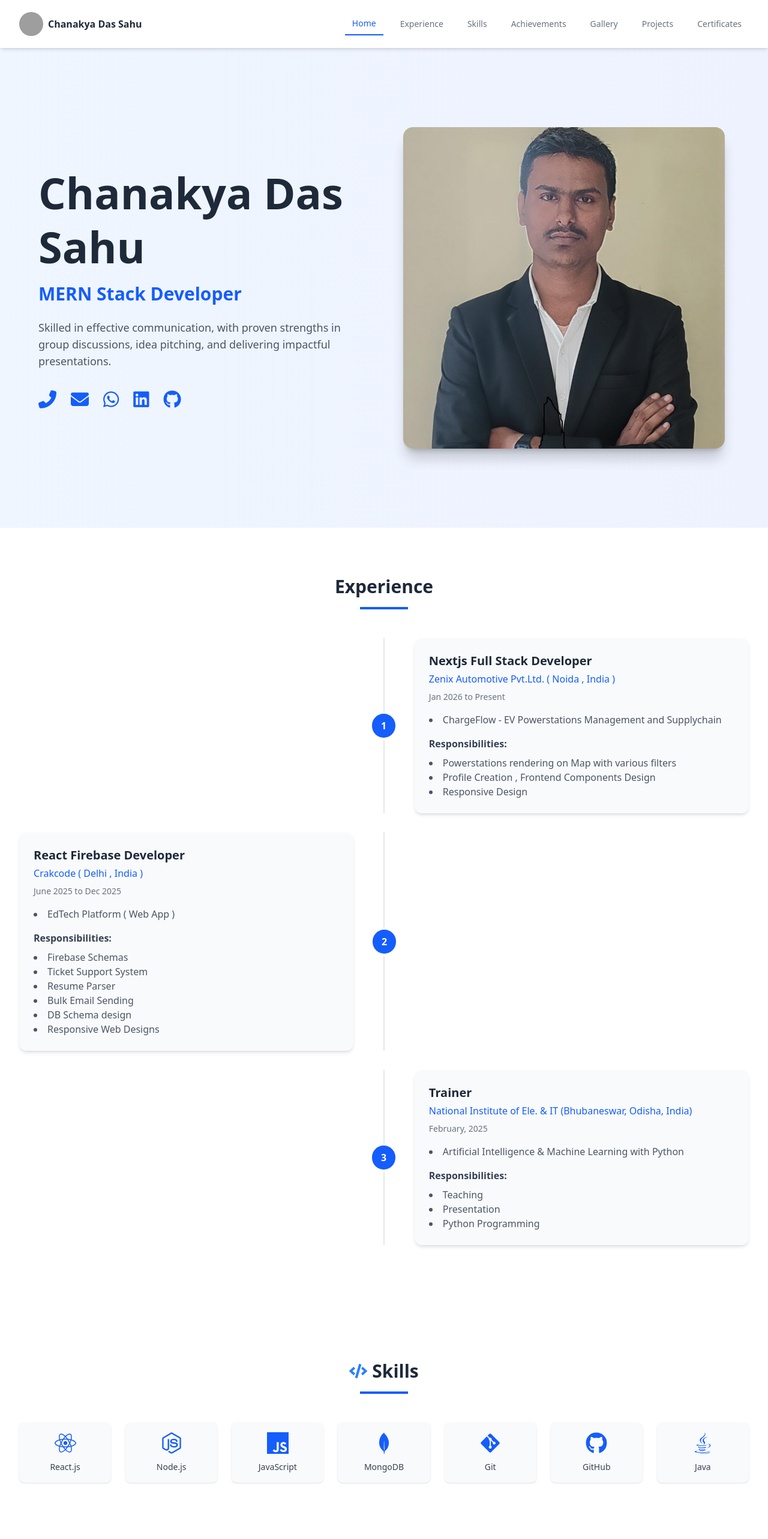
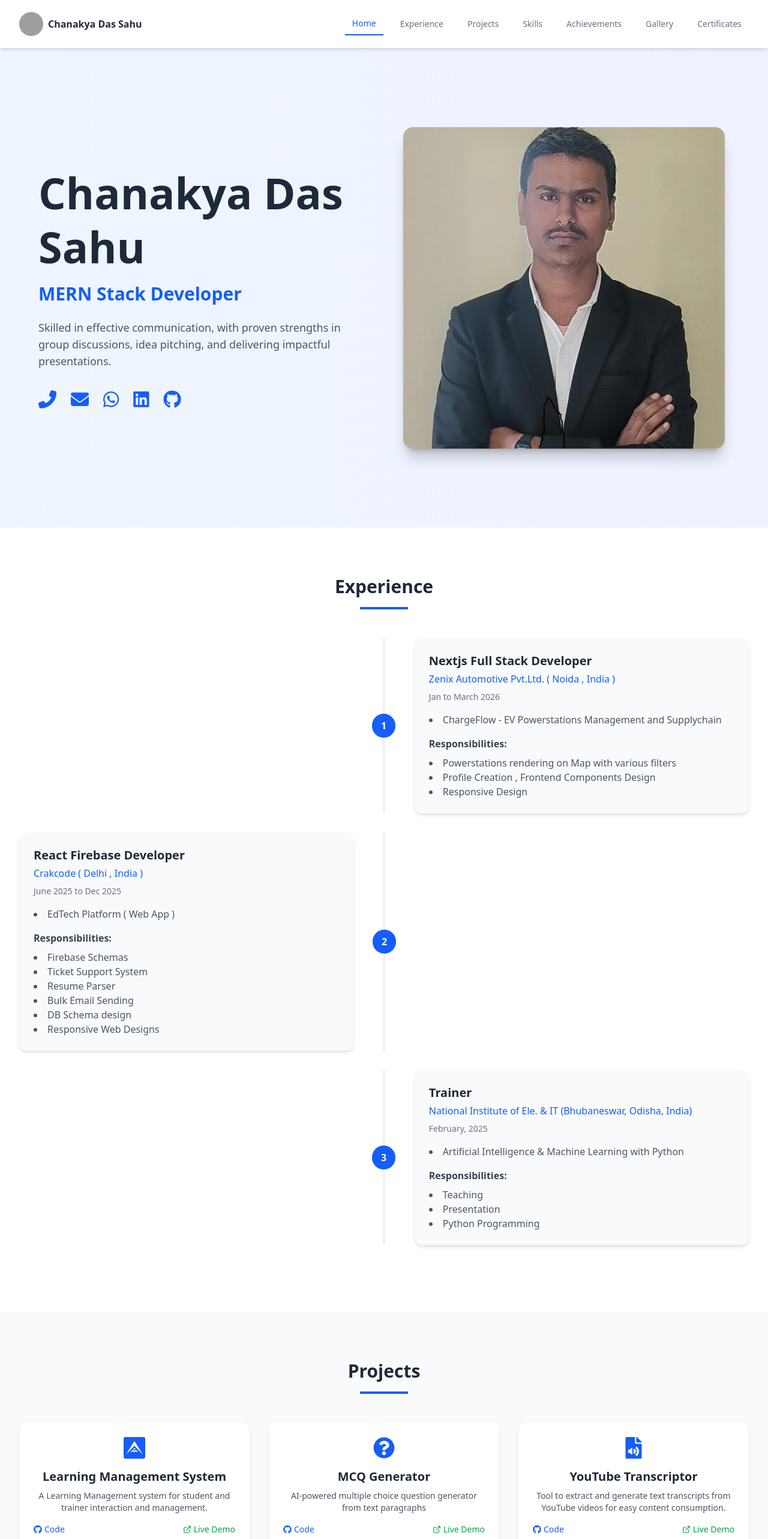
Before and after one commit to Chanakya-Das-Sahu/portfolio_new, a Next.js app: page / in a window 1280 px wide. Shown: the top 2566 px of the page at 60% size. Built offline with nearby package versions, Linux system fonts and the light colour scheme; grey boxes are pictures that could not be loaded.

Commit message:
rectify projects , put projects after experience

```diff
--- a/app/page.js
+++ b/app/page.js
@@ -2,7 +2,7 @@
 import { useState, useEffect, useRef, useCallback, useMemo } from 'react';
 import { motion, AnimatePresence } from 'framer-motion';
 import { FaGithub, FaLinkedin, FaTwitter, FaMedal, FaCertificate, FaCode, FaJava, FaReact, FaNodeJs, FaGitAlt, FaHome, FaFileAudio, FaLeaf, FaBookOpen } from 'react-icons/fa';
-import { SiMongodb, SiJavascript } from 'react-icons/si';
+import { SiMongodb, SiJavascript, SiArkecosystem } from 'react-icons/si';
 import { FiExternalLink } from 'react-icons/fi';
 import { GiRobotGrab } from "react-icons/gi";
 import {
@@ -75,11 +75,18 @@ const skills = [
 
 const projects = [
   {
-    title: "Room Rental System (App-Dost)",
-    icon: <FaHome />,
-    description: "A comprehensive room rental platform featuring Supabase SQL database integration and secure authentication.",
-    githubLink: "https://github.com/Chanakya-Das-Sahu/app-dost",
-    liveLink: "https://chanakya-app-dost.vercel.app/"
+    title: "Learning Management System",
+    icon: <SiArkecosystem />,
+    description: "A Learning Management system for student and trainer interaction and management.",
+    githubLink: "https://github.com/Chanakya-Das-Sahu/lms",
+    liveLink: "https://chanakya-labs.netlify.app/"
+  },
+  {
+    title: "MCQ Generator",
+    icon: <FaQuestionCircle />,
+    description: "AI-powered multiple choice question generator from text paragraphs",
+    githubLink: "https://github.com/Chanakya-Das-Sahu/Paragraph-MCQ-Generator---AI--",
+    liveLink: "https://chanakya-mcq-generator.netlify.app"
   },
   {
     title: "YouTube Transcriptor",
@@ -89,33 +96,13 @@ const projects = [
     liveLink: "https://youtube-transcriptor.netlify.app/"
   },
   {
-    title: "AI Based Education Chatbot ( vocal )",
-    icon: <FaBookOpen />,
-    description: "An AI-driven educational platform featuring a specialized chatbot and vocal support for an interactive learning experience.",
-    githubLink: "https://github.com/Chanakya-Das-Sahu/Sage",
-    liveLink: "https://citrine-sage.netlify.app/"
-  },
-  {
-    title: "MCQ Generator",
-    icon: <FaQuestionCircle />,
-    description: "AI-powered multiple choice question generator from text paragraphs",
-    githubLink: "https://github.com/Chanakya-Das-Sahu/Paragraph-MCQ-Generator---AI--",
-    liveLink: "https://chanakya-mcq-generator.netlify.app"
-  },
-  {
     title: "Customer Care Chatbot",
     icon: <FaComments />,
     description: "AI chatbot for customer support with natural language processing",
     githubLink: "https://github.com/Chanakya-Das-Sahu/MATS_GPT",
     liveLink: "https://matsgpt.netlify.app"
   },
-  {
-    title: "General Chatbot ( Gemini API )",
-    icon: <FaRobot />,
-    description: "Conversational AI assistant for general queries and information",
-    githubLink: "https://github.com/Chanakya-Das-Sahu/chatBot",
-    liveLink: "https://chanakya-chatbot.netlify.app"
-  },
+
   {
     title: "Vigyantra",
     icon : <GiRobotGrab />,
@@ -174,7 +161,7 @@ const experiences = [
   {
     position: "Nextjs Full Stack Developer",
     company: "Zenix Automotive Pvt.Ltd. ( Noida , India )",
-    duration: "Jan 2026 to Present",
+    duration: "Jan to March 2026",
     projects: ["ChargeFlow - EV Powerstations Management and Supplychain"],
     responsibilities: [
       "Powerstations rendering on Map with various filters",
@@ -207,7 +194,7 @@ const experiences = [
   }
 ];
 
-const navItems = ['home', 'experience', 'skills', 'achievements', 'gallery', 'projects', 'certificates'];
+const navItems = ['home', 'experience','projects', 'skills', 'achievements', 'gallery','certificates'];
 
 // Optimized Image Component with lazy loading
 const OptimizedImage = ({ src, alt, className, priority = false }) => {
@@ -432,7 +419,7 @@ const Portfolio = () => {
                 <button
                   key={item}
                   onClick={() => scrollToSection(item)}
-                  className={`capitalize px-2 lg:px-3 py-2 text-xs lg:text-sm font-medium whitespace-nowrap transition-colors ${
+                  className={`capitalize px-2 lg:px-3 py-2 text-xs lg:text-sm font-medium whitespace-nowrap transition-colors cursor-pointer ${
                     activeSection === item
                       ? 'text-blue-600 border-b-2 border-blue-600'
                       : 'text-gray-500 hover:text-gray-800'
@@ -550,6 +537,9 @@ const Portfolio = () => {
           </div>
         </section>
 
+
+
+
         <section id="experience" className="py-20 bg-white">
           <div className="max-w-7xl mx-auto px-4 sm:px-6 lg:px-8">
             <motion.div
@@ -601,6 +591,66 @@ const Portfolio = () => {
                         </div>
                       </div>
                     </div>
+                  </div>
+                </motion.div>
+              ))}
+            </div>
+          </div>
+        </section>
+
+
+
+
+
+
+
+         {/* Projects Section */}
+        <section id="projects" className="py-20 bg-gray-50">
+          <div className="max-w-7xl mx-auto px-4 sm:px-6 lg:px-8">
+            <motion.div
+              initial={{ opacity: 0 }}
+              whileInView={{ opacity: 1 }}
+              viewport={{ once: true, margin: "-100px" }}
+              transition={{ duration: 0.6 }}
+              className="text-center mb-12"
+            >
+              <h2 className="text-3xl font-bold text-gray-800 mb-4">Projects</h2>
+              <div className="w-20 h-1 bg-blue-600 mx-auto"></div>
+            </motion.div>
+
+            <div className="grid md:grid-cols-2 lg:grid-cols-3 gap-8">
+              {projects.map((project, index) => (
+                <motion.div
+                  key={index}
+                  initial={{ opacity: 0, y: 20 }}
+                  whileInView={{ opacity: 1, y: 0 }}
+                  viewport={{ once: true, margin: "-100px" }}
+                  transition={{ duration: 0.5, delay: index * 0.1 }}
+                  whileHover={{ y: -5 }}
+                  className="bg-white rounded-xl p-6 shadow-md hover:shadow-lg transition flex flex-col"
+                >
+                  <div className="text-4xl text-blue-600 mb-4 flex justify-center">
+                    {project.icon}
+                  </div>
+                  <h3 className="text-xl font-bold text-gray-800 mb-2 text-center">{project.title}</h3>
+                  <p className="text-gray-600 mb-4 text-center text-sm flex-grow">{project.description}</p>
+                  <div className="flex justify-between items-center mt-auto">
+                    <a
+                      href={project.githubLink}
+                      target="_blank"
+                      rel="noopener noreferrer"
+                      className="flex items-center text-blue-600 hover:text-blue-800 text-sm"
+                    >
+                      <FaGithub className="mr-1" /> Code
+                    </a>
+                    <a
+                      href={project.liveLink}
+                      target="_blank"
+                      rel="noopener noreferrer"
+                      className="flex items-center text-green-600 hover:text-green-800 text-sm"
+                    >
+                      <FiExternalLink className="mr-1" /> Live Demo
+                    </a>
                   </div>
                 </motion.div>
               ))}
@@ -834,59 +884,7 @@ const Portfolio = () => {
           </div>
         </section>
 
-        {/* Projects Section */}
-        <section id="projects" className="py-20 bg-gray-50">
-          <div className="max-w-7xl mx-auto px-4 sm:px-6 lg:px-8">
-            <motion.div
-              initial={{ opacity: 0 }}
-              whileInView={{ opacity: 1 }}
-              viewport={{ once: true, margin: "-100px" }}
-              transition={{ duration: 0.6 }}
-              className="text-center mb-12"
-            >
-              <h2 className="text-3xl font-bold text-gray-800 mb-4">Projects</h2>
-              <div className="w-20 h-1 bg-blue-600 mx-auto"></div>
-            </motion.div>
 
-            <div className="grid md:grid-cols-2 lg:grid-cols-3 gap-8">
-              {projects.map((project, index) => (
-                <motion.div
-                  key={index}
-                  initial={{ opacity: 0, y: 20 }}
-                  whileInView={{ opacity: 1, y: 0 }}
-                  viewport={{ once: true, margin: "-100px" }}
-                  transition={{ duration: 0.5, delay: index * 0.1 }}
-                  whileHover={{ y: -5 }}
-                  className="bg-white rounded-xl p-6 shadow-md hover:shadow-lg transition flex flex-col"
-                >
-                  <div className="text-4xl text-blue-600 mb-4 flex justify-center">
-                    {project.icon}
-                  </div>
-                  <h3 className="text-xl font-bold text-gray-800 mb-2 text-center">{project.title}</h3>
-                  <p className="text-gray-600 mb-4 text-center text-sm flex-grow">{project.description}</p>
-                  <div className="flex justify-between items-center mt-auto">
-                    <a
-                      href={project.githubLink}
-                      target="_blank"
-                      rel="noopener noreferrer"
-                      className="flex items-center text-blue-600 hover:text-blue-800 text-sm"
-                    >
-                      <FaGithub className="mr-1" /> Code
-                    </a>
-                    <a
-                      href={project.liveLink}
-                      target="_blank"
-                      rel="noopener noreferrer"
-                      className="flex items-center text-green-600 hover:text-green-800 text-sm"
-                    >
-                      <FiExternalLink className="mr-1" /> Live Demo
-                    </a>
-                  </div>
-                </motion.div>
-              ))}
-            </div>
-          </div>
-        </section>
 
         {/* Certificates Section */}
         <section id="certificates" className="py-20 bg-white">
```
